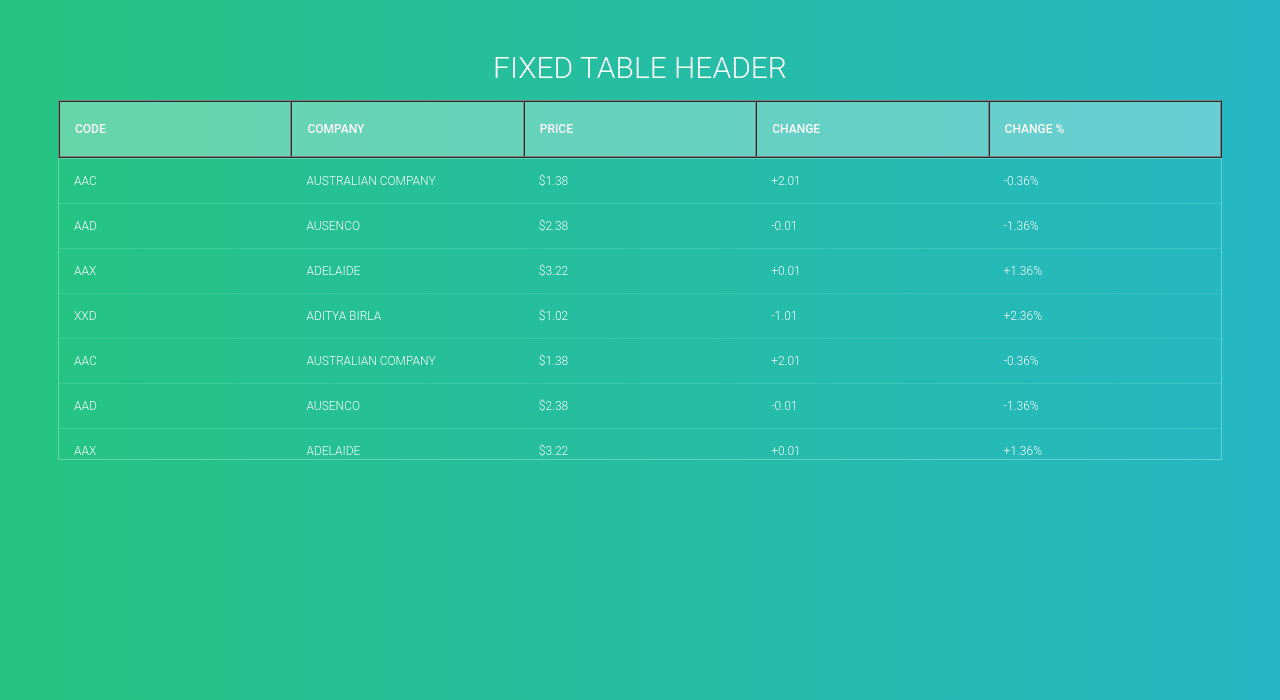
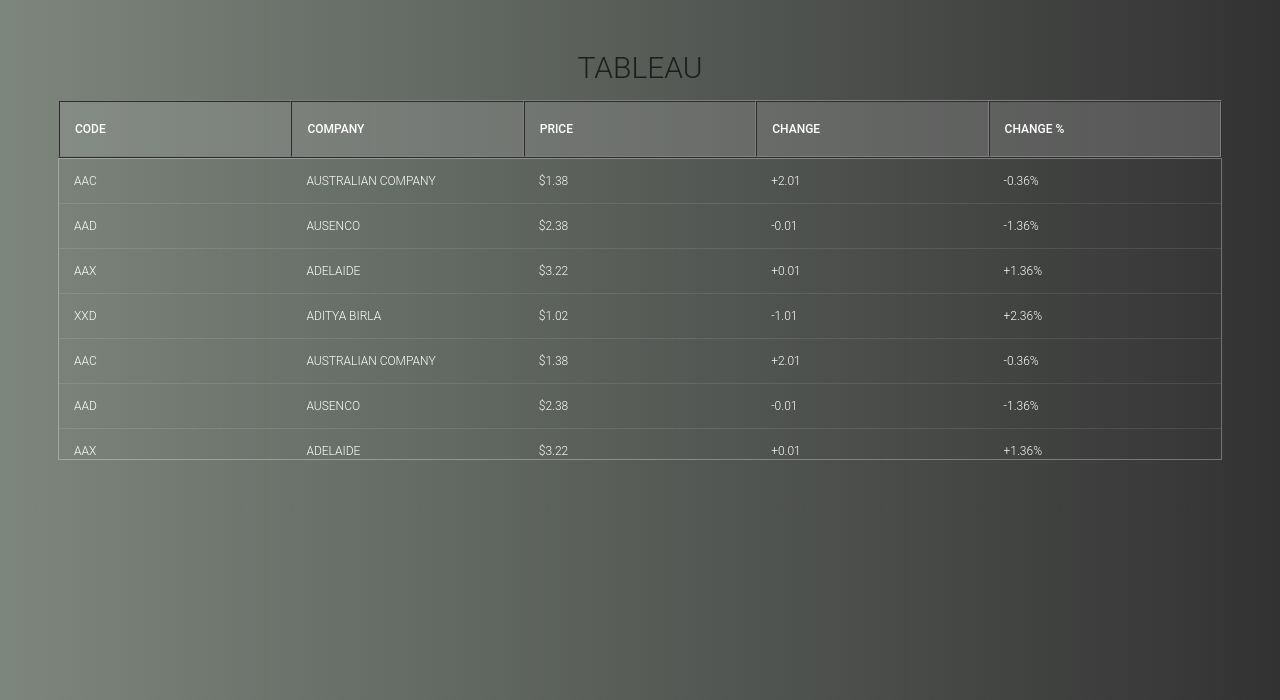
Before and after one commit to enolatutellier/Portfolio, a PHP site: page /test.html in a window 1280 px wide. Shown: the top 700 px of the page. Run offline with PHP 8.4, Linux system fonts and the light colour scheme; lists and menus that the app fills with data are empty.

Commit message:
essaie div

```diff
--- a/test.css
+++ b/test.css
@@ -1,6 +1,6 @@
 h1{
     font-size: 30px;
-    color: #fff;
+    color: rgba(5, 0, 0, 0.684);
     text-transform: uppercase;
     font-weight: 300;
     text-align: center;
@@ -11,7 +11,7 @@
     table-layout: fixed;
   }
   .tbl-header{
-    background-color: rgba(255,255,255,0.3);
+    background-color: rgba(159, 159, 159, 0.3);
    }
   .tbl-content{
     height:300px;
@@ -33,7 +33,7 @@
     vertical-align:middle;
     font-weight: 300;
     font-size: 12px;
-    color: #fff;
+    color: rgb(255, 255, 255);
     border-bottom: solid 1px rgba(255,255,255,0.1);
   }
 
@@ -42,8 +42,8 @@
 
   @import url(https://fonts.googleapis.com/css?family=Roboto:400,500,300,700);
   body{
-    background: -webkit-linear-gradient(left, #25c481, #25b7c4);
-    background: linear-gradient(to right, #25c481, #25b7c4);
+    background: -webkit-linear-gradient(left, #e40202, #8e9292);
+    background: linear-gradient(to right, #7d867d, #000000cd);
     font-family: 'Roboto', sans-serif;
   }
   section{
--- a/test.html
+++ b/test.html
@@ -18,7 +18,7 @@
 <body>
     <section>
 
-        <h1>Fixed Table header</h1>
+        <h1>Tableau</h1>
         <div class="tbl-header">
           <table cellpadding="0" cellspacing="0" border="1px 1px 1px 1px">
             <thead>
```
Also changed, not shown: index.css (+12 -3 lines), index.html (+11 -2 lines).
